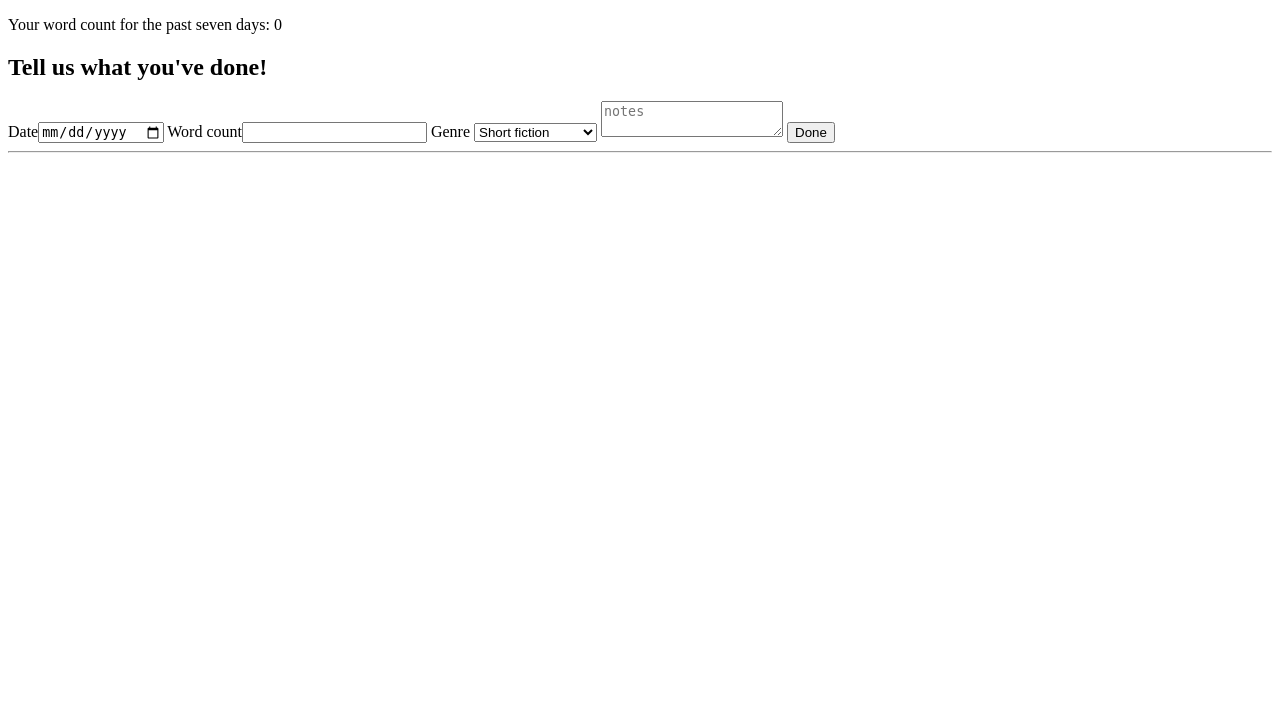
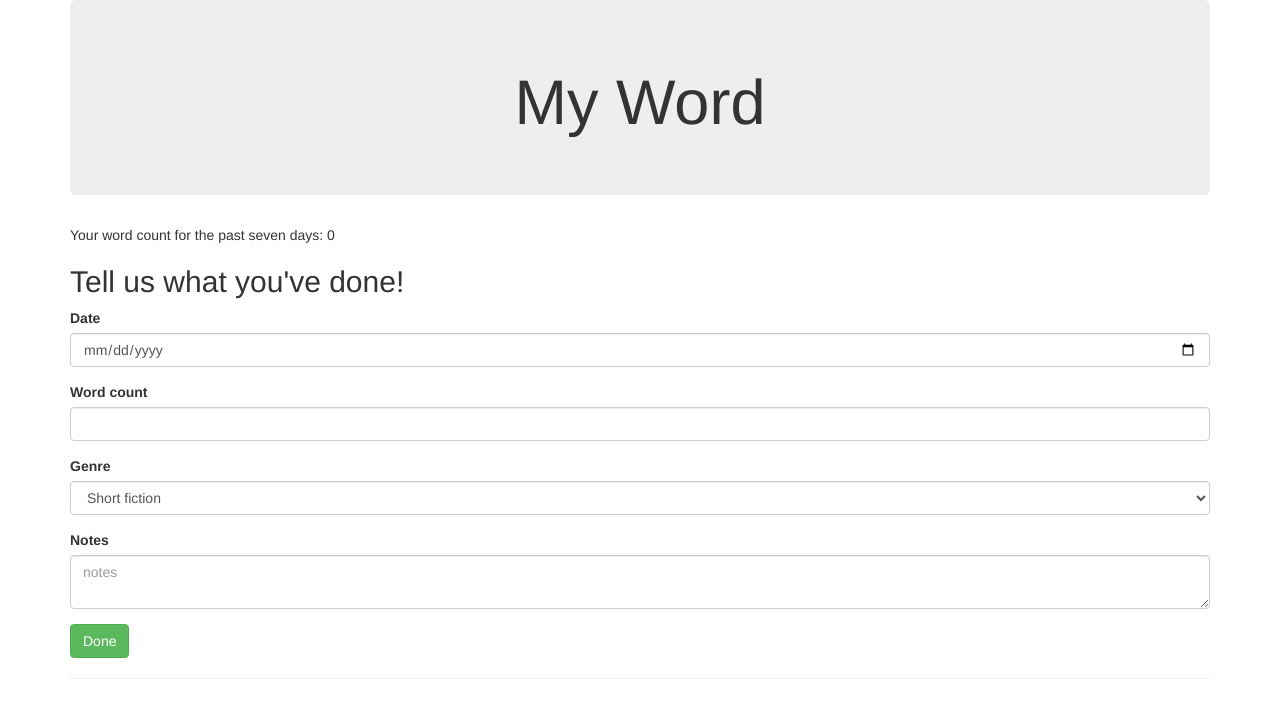
Before and after one commit to kdwyer/writing-tracker, a Python web app: template templates/home.html in a window 1280 px wide. Shown: the top 718 px of the page. Run offline with Jinja, Linux system fonts and the light colour scheme; the template is opened without the code that fills it, so the values that code supplies are empty; some libraries are stand-ins or nearby versions.

Commit message:
Styling.

```diff
--- a/app.yaml
+++ b/app.yaml
@@ -9,5 +9,8 @@ libraries:
   version: latest
 
 handlers:
+- url: /static
+  static_dir: static
+
 - url: /.*
   script: main.app
--- /dev/null
+++ b/static/css/style.css
@@ -0,0 +1,3 @@
+header.jumbotron h1 {
+    text-align: center;
+}
--- a/templates/home.html
+++ b/templates/home.html
@@ -2,27 +2,48 @@
 <html lang="en">
     <head>
         <title>Writing Tracker</title>
+        <meta name="viewport" content="width=device-width, initial-scale=1">
+        <link rel="stylesheet" href="//netdna.bootstrapcdn.com/bootstrap/3.1.0/css/bootstrap.min.css">
+        <link rel="stylesheet" href="/static/css/style.css">
     </head>
-    <body>
+    <body class="container">
+        <header class="jumbotron">
+            <h1>My Word</h1>
+        </header>
+        <section>
+            <header>
                 <p>Your word count for the past seven days: <span id='total-wordcount'>0</span></p>
                 <h2 id="invitation">Tell us what you've done!</h2>
+            </header>
             <!-- date wordcount genre note -->
             <form method="POST" action="/entry/">
-            <label for="date">Date<input type="date" id="date" name="date"></label>
-            <label for="word-count">Word count<input type="number" id="word-count" name="word-count"></label>
-            <label for="genre">Genre
-                <select id="genre" name="genre">
+                <div class="form-group">
+                    <label for="date">Date</label>
+                    <input type="date" id="date" name="date" class="form-control">
+                </div>
+                <div class="form-group">
+                    <label for="word-count">Word count</label>
+                    <input type="number" id="word-count" name="word-count" class="form-control">
+                </div>
+                <div class="form-group">
+                    <label for="genre">Genre</label>
+                    <select id="genre" name="genre" class="form-control">
                         <option value="short fiction" name="short-fiction">Short fiction</option>
                         <option value="novel draft" name="novel-draft">Novel draft</option>
                         <option value="non fiction" name="non-fiction">Non-fiction</option>
                         <option value="academic writing" name="academic-writing">Academic writing</option>
                         <option value="blog" name="blog">Blog</option>
                     </select>
-            </label>
-            <label for="notes"><textarea id="notes" name="notes" placeholder="notes"></textarea></label>
-            <button id="submit" type="submit" name="submit">Done</button>
+                </div>
+                <div class="form-group">
+                    <label for="notes">Notes</label>
+                    <textarea id="notes" name="notes" placeholder="notes" class="form-control"></textarea>
+                </div>
+                <button id="submit" type="submit" name="submit" class="btn btn-success">Done</button>
             </form>
             <hr>
+        </section>
+        <section>
             {% for entry in entries %}
             <article>
                 <h3>Your writing on {{ entry.date.strftime('%d %B %Y') }}</h3>
@@ -32,5 +53,6 @@
                 </ul>
             </article>
             {% endfor %}
+        </section>
     </body>
 </html>
```
Lines whose indentation alone changed are shown as unchanged.
